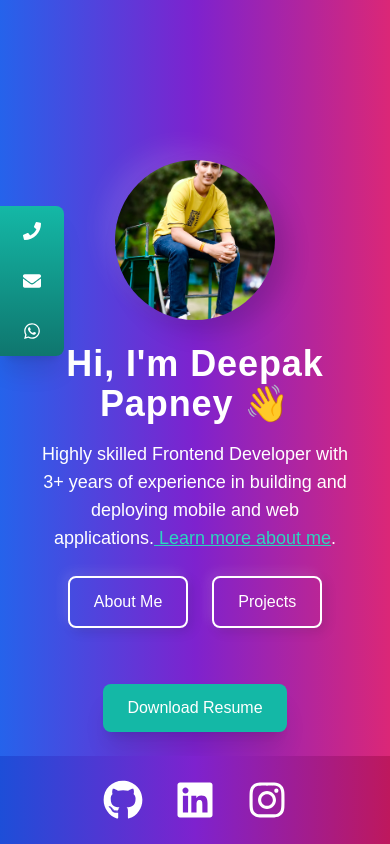
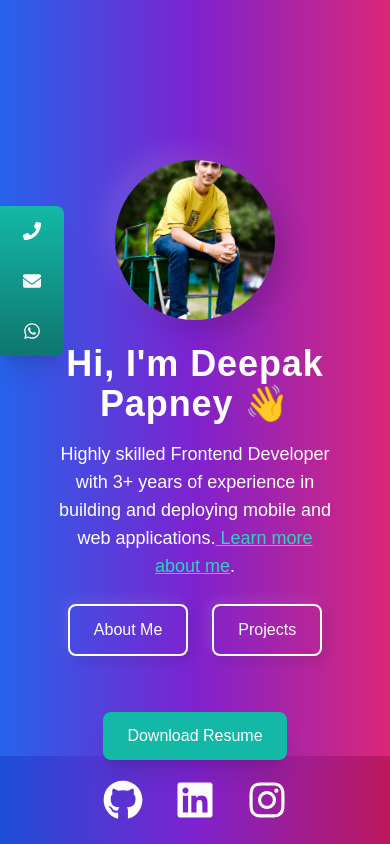
Before and after one commit to iamdeepakpapney/Portfolio-website, a Next.js app: page / in a window 390 px wide. Built offline with nearby package versions, Linux system fonts and the light colour scheme.

Commit message:
download button issue

```diff
--- a/src/app/page.tsx
+++ b/src/app/page.tsx
@@ -3,10 +3,10 @@
 import { FaGithub, FaInstagram, FaLinkedin, FaPhone, FaEnvelope, FaWhatsapp } from 'react-icons/fa';
 import Link from 'next/link';
 import Image from 'next/image';
+
 const LandingPage = () => {
   return (
     <div className="relative min-h-screen bg-gradient-to-r from-blue-600 via-purple-700 to-pink-600 text-white px-6 overflow-hidden">
-
       {/* Sidebar for Get in Touch */}
       <div className="fixed left-0 top-1/3 transform -translate-y-1/2 w-16 sm:hover:w-48 sm:w-16 bg-gradient-to-b from-teal-500 to-teal-700 p-4 rounded-r-lg shadow-xl transition-all duration-300 z-10 sm:z-50">
         <div className="flex flex-col gap-8 items-center text-lg">
@@ -22,10 +22,8 @@ const LandingPage = () => {
         </div>
       </div>
 
-
       {/* Main Content */}
-      <header className="flex flex-col justify-center items-center text-center space-y-6 mt-40 sm:mt-40">
-
+      <header className="relative flex flex-col justify-center items-center text-center space-y-6 mt-40 sm:mt-40 w-full max-w-screen-lg mx-auto px-4 z-20">
         {/* Profile Image */}
         <a href="/images/myimage.jpeg" target="_blank">
           <div className="w-40 h-40 sm:w-48 sm:h-48 rounded-full overflow-hidden shadow-2xl transform transition-transform duration-500 ease-in-out hover:scale-110">
@@ -50,7 +48,7 @@ const LandingPage = () => {
         </div>
 
         {/* Action Links */}
-        <div className="flex gap-6 justify-center">
+        <div className="flex flex-wrap gap-6 justify-center">
           <Link href="/about" className="px-6 py-3 bg-transparent border-2 border-white text-white rounded-lg shadow-lg transform transition-transform hover:scale-105">
             About Me
           </Link>
@@ -60,11 +58,13 @@ const LandingPage = () => {
         </div>
 
         {/* Download Resume Button */}
+        <div className="w-full flex justify-center sm:justify-center">
           <a href="/pdf/DeepakPapney_2025.pdf" download>
-          <button className="px-6 py-3 mt-8 bg-teal-500 text-white rounded-lg shadow-xl hover:bg-teal-600 transition-all transform hover:scale-105">
+            <button className="px-6 py-3 mt-8 bg-teal-500 text-white rounded-lg shadow-xl hover:bg-teal-600 transition-all transform hover:scale-105 w-full sm:w-auto z-20">
               Download Resume
             </button>
           </a>
+        </div>
       </header>
 
       {/* Social Media Icons */}
```
Lines whose indentation alone changed are shown as unchanged.
